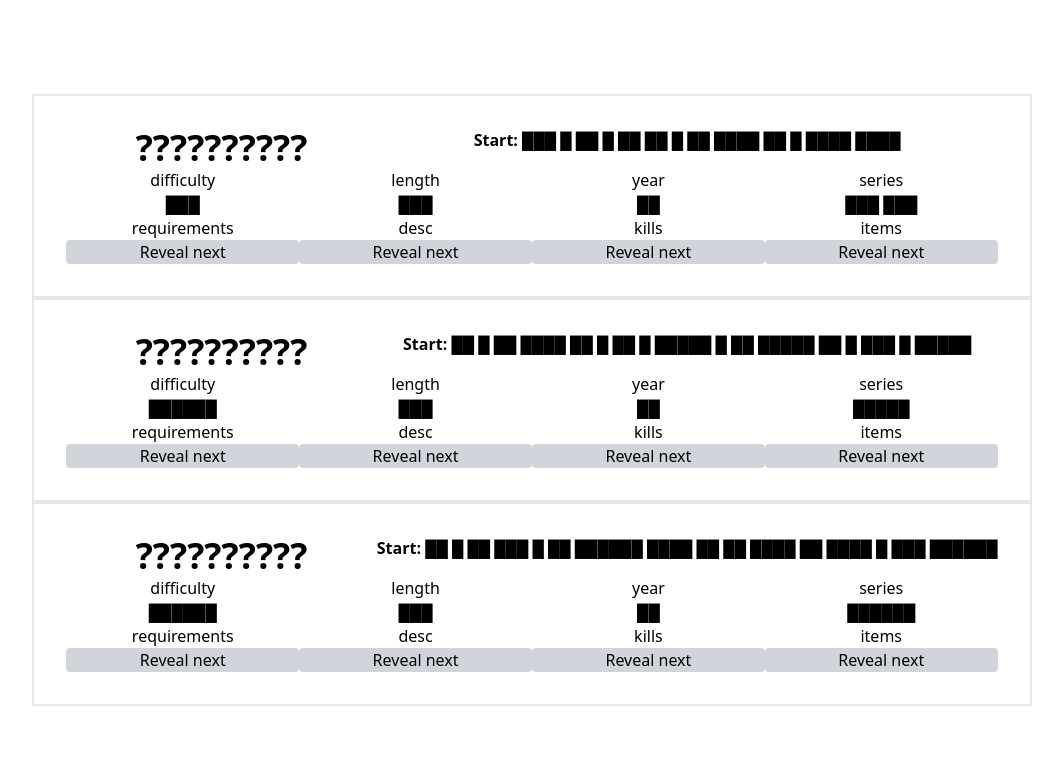
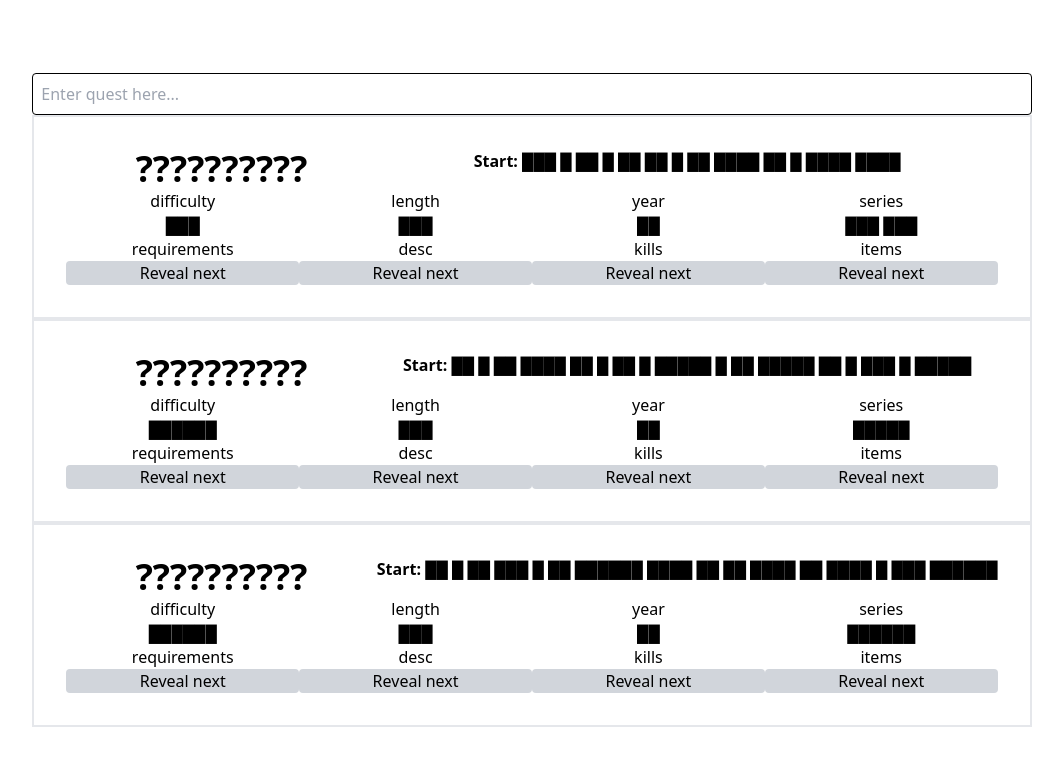
Before and after one commit to christianlegge/questle, a React (Vite) app: page / in a window 1280 px wide. Shown: the top 766 px of the page, without its empty margins (108-1171 px from the left). Built offline with nearby package versions, Linux system fonts and the light colour scheme.

Commit message:
questinput work

```diff
--- a/src/App.tsx
+++ b/src/App.tsx
@@ -15,11 +15,12 @@ function App() {
 	const quests = ["Demon Slayer", "Fight Arena", "Throne of Miscellania"];
 
 	return (
-		<>
+		<div>
+			<QuestInput quests={Object.keys(allQuests)} guess={() => {}} />
 			{quests.map((quest) => (
-				<QuestInfo quest={quest} key={quest} />
+				<QuestInfo quest={quest} key={quest} guessed={false} />
 			))}
-		</>
+		</div>
 	);
 
 	return (
--- a/src/components/QuestInput.tsx
+++ b/src/components/QuestInput.tsx
@@ -8,6 +8,7 @@ const QuestInput = ({
 	guess: (quest: string) => void;
 }) => {
 	const [quest, setQuest] = useState("");
+	const [showList, setShowList] = useState(false);
 
 	const filteredQuests = quests.filter(
 		(x) =>
@@ -17,21 +18,25 @@ const QuestInput = ({
 	);
 
 	return (
-		<>
+		<div className="relative flex flex-col">
 			<input
 				type="text"
 				name="quest"
 				id="quest"
 				placeholder="Enter quest here..."
 				onChange={(e) => setQuest(e.target.value)}
-				className="relative"
+				onFocus={() => setShowList(true)}
+				onBlur={() => setShowList(false)}
+				className="relative p-2 rounded border-black border"
 				onSubmit={() => guess(quest)}
 			/>
-			<div className="flex flex-col absolute">
-				{quest.length >= 3 &&
-					filteredQuests.map((x) => <span>{x}</span>)}
-			</div>
-		</>
+			{showList && (
+				<div className="max-h-32 overflow-auto flex flex-col absolute top-full bg-white border-black border p-2">
+					{quest.length >= 3 &&
+						filteredQuests.map((x) => <span>{x}</span>)}
+				</div>
+			)}
+		</div>
 	);
 };
 
```
